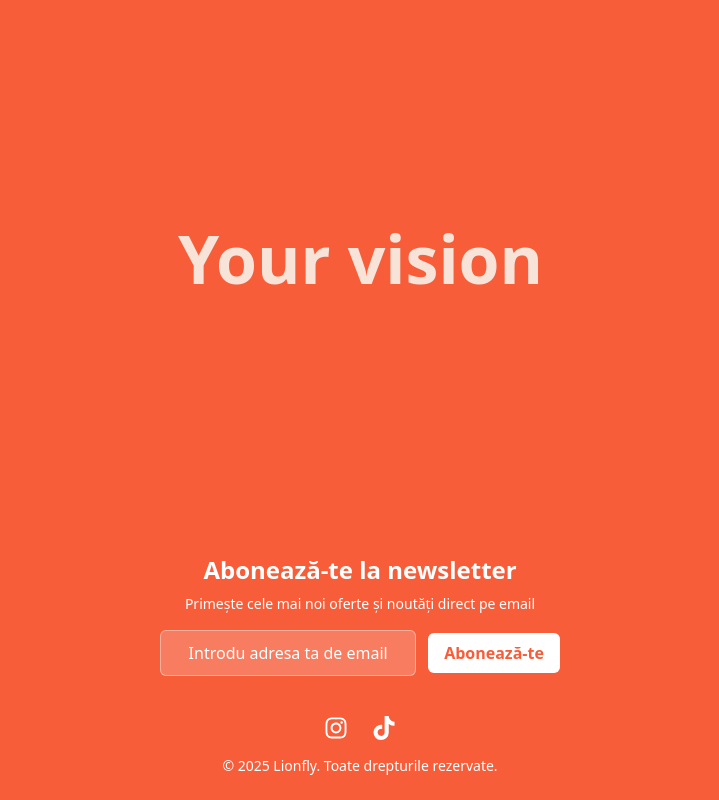
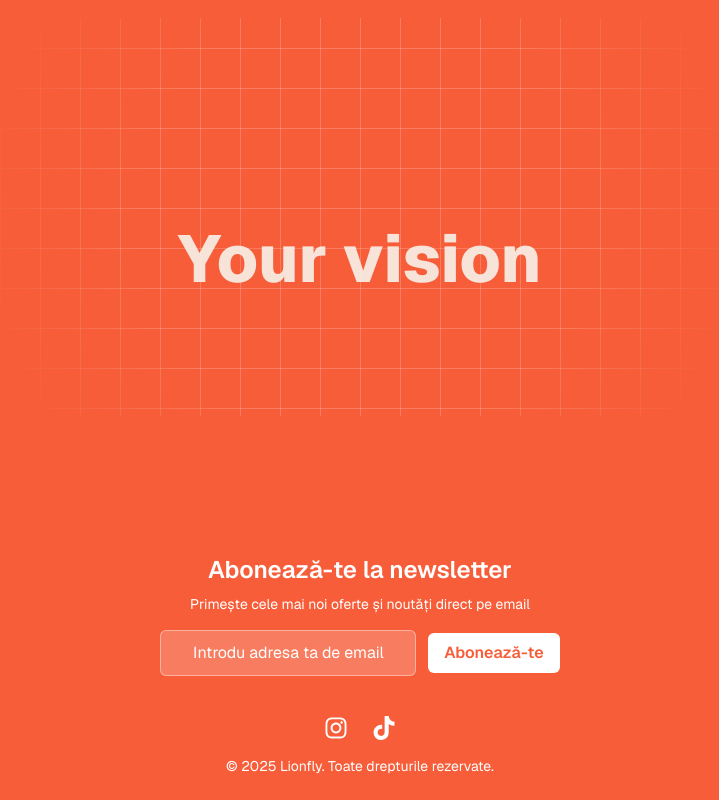
Before and after one commit to RaresC27/lionfly, a Next.js app: page / in a window 1280 px wide. Shown: the whole page, without its empty margins (280-999 px from the left). Built offline with nearby package versions, Linux system fonts and the light colour scheme.

Commit message:
Adaugat SMTP

```diff
--- /dev/null
+++ b/src/app/api/contact/route.ts
@@ -0,0 +1,46 @@
+import { NextResponse } from "next/server";
+import nodemailer from "nodemailer";
+
+export async function POST(req: Request) {
+  try {
+    const { name, email, message } = await req.json();
+
+    if (!name || !email || !message) {
+      return NextResponse.json(
+        { error: "Toate câmpurile sunt obligatorii." },
+        { status: 400 }
+      );
+    }
+
+    const transporter = nodemailer.createTransport({
+      host: process.env.SMTP_HOST,
+      port: Number(process.env.SMTP_PORT),
+      secure: false,
+      auth: {
+        user: process.env.SMTP_USER,
+        pass: process.env.SMTP_PASS,
+      },
+      tls: {
+        rejectUnauthorized: false,
+      },
+    });
+
+    await transporter.sendMail({
+      from: `"Lionfly" <${process.env.SMTP_USER}>`,
+      to: "rares.crainic27@gmail.com",
+      subject: `Mesaj de la ${name} | LIONFLY`,
+      text: message,
+      html: `<p><strong>Nume:</strong> ${name}</p>
+             <p><strong>Email:</strong> ${email}</p>
+             <p><strong>Mesaj:</strong><br/>${message}</p>`,
+    });
+
+    return NextResponse.json({ message: "Mesajul a fost trimis cu succes!" });
+  } catch (error) {
+    console.error("Contact API error:", error);
+    return NextResponse.json(
+      { error: "A apărut o eroare la trimiterea mesajului." },
+      { status: 500 }
+    );
+  }
+}
--- a/src/app/contact/page.tsx
+++ b/src/app/contact/page.tsx
@@ -2,8 +2,9 @@
 
 import { useState } from "react";
 import Link from "next/link";
-import { motion, AnimatePresence } from "framer-motion";
+import { motion } from "framer-motion";
 import { FaInstagram, FaTiktok } from "react-icons/fa";
+import HamburgerMenu from "../components/HamburgerMenu";
 
 export default function ContactPage() {
   const [name, setName] = useState("");
@@ -11,14 +12,12 @@ export default function ContactPage() {
   const [message, setMessage] = useState("");
   const [error, setError] = useState("");
   const [success, setSuccess] = useState("");
-  const [isMenuOpen, setIsMenuOpen] = useState(false);
-
-  const toggleMenu = () => setIsMenuOpen((v) => !v);
+  const [loading, setLoading] = useState(false);
 
   const validateEmail = (email: string) =>
     /^[^\s@]+@[^\s@]+\.[^\s@]+$/.test(email);
 
-  const handleSubmit = (e: React.FormEvent) => {
+  const handleSubmit = async (e: React.FormEvent) => {
     e.preventDefault();
 
     if (!name.trim()) {
@@ -42,68 +41,43 @@ export default function ContactPage() {
       return;
     }
 
+    setLoading(true);
     setError("");
-    setSuccess("Mesajul a fost trimis cu succes!");
-    setName("");
-    setEmail("");
-    setMessage("");
+    setSuccess("");
+
+    try {
+      const res = await fetch("/api/contact", {
+        method: "POST",
+        headers: { "Content-Type": "application/json" },
+        body: JSON.stringify({ name, email, message }),
+      });
+
+      const data = await res.json();
+
+      if (res.ok) {
+        setSuccess(data.message);
+        setName("");
+        setEmail("");
+        setMessage("");
+
+        // Mesajul dispare după 3 secunde
+        setTimeout(() => setSuccess(""), 3000);
+      } else {
+        setError(data.error || "A apărut o eroare.");
+      }
+    } catch {
+      setError("Eroare de conexiune.");
+    } finally {
+      setLoading(false);
+    }
   };
 
   return (
     <div className="relative flex flex-col min-h-screen w-full overflow-hidden bg-[rgb(247,93,57)] text-white">
       {/* HEADER */}
       <header className="fixed top-6 right-6 z-50 flex items-center gap-4 md:hidden">
-        {/* Burger menu */}
-        <button
-          onClick={toggleMenu}
-          aria-label="Toggle menu"
-          className="flex flex-col justify-between w-8 h-6 focus:outline-none"
-        >
-          <span
-            className={`block h-1 rounded bg-white transition-all duration-300 ${
-              isMenuOpen ? "rotate-45 translate-y-2 w-8" : "w-8"
-            }`}
-          />
-          <span
-            className={`block h-1 rounded bg-white transition-all duration-300 ${
-              isMenuOpen ? "opacity-0 w-5" : "w-5"
-            }`}
-          />
-          <span
-            className={`block h-1 rounded bg-white transition-all duration-300 ${
-              isMenuOpen ? "-rotate-45 -translate-y-2 w-8" : "w-4"
-            }`}
-          />
-        </button>
+        <HamburgerMenu />
       </header>
-
-      {/* MENIU */}
-      <AnimatePresence>
-        {isMenuOpen && (
-          <motion.nav
-            initial={{ y: "-100%" }}
-            animate={{ y: 0 }}
-            exit={{ y: "-100%" }}
-            transition={{ type: "spring", stiffness: 260, damping: 30 }}
-            className="fixed top-0 left-0 w-full h-full flex flex-col justify-center items-center gap-10 z-40 bg-[rgb(247,93,57)] text-white"
-          >
-            {["Acasa", "Despre noi", "Portofoliu", "Contact"].map((item) => {
-              const href =
-                item === "Acasa" ? "/" : item === "Contact" ? "/contact" : "#";
-              return (
-                <Link
-                  key={item}
-                  href={href}
-                  onClick={() => setIsMenuOpen(false)}
-                  className="text-3xl font-semibold hover:underline"
-                >
-                  {item}
-                </Link>
-              );
-            })}
-          </motion.nav>
-        )}
-      </AnimatePresence>
 
       {/* BREADCRUMB */}
       <nav
@@ -136,7 +110,7 @@ export default function ContactPage() {
 
         <form
           onSubmit={handleSubmit}
-          className="flex flex-col gap-5 w-full max-w-lg"
+          className="flex flex-col gap-5 w-full max-w-lg relative"
         >
           <input
             type="text"
@@ -176,9 +150,13 @@ export default function ContactPage() {
 
           <button
             type="submit"
-            className="font-semibold px-6 py-3 rounded-md transition-colors duration-300 bg-white text-[rgb(247,93,57)] hover:bg-gray-200"
+            disabled={loading}
+            className="font-semibold px-6 py-3 rounded-md transition-colors duration-300 bg-white text-[rgb(247,93,57)] hover:bg-gray-200 flex justify-center items-center gap-2"
           >
-            Trimite
+            {loading && (
+              <span className="w-5 h-5 border-2 border-white border-t-transparent rounded-full animate-spin" />
+            )}
+            {loading ? "Se trimite..." : "Trimite"}
           </button>
         </form>
 
--- a/src/app/layout.tsx
+++ b/src/app/layout.tsx
@@ -1,16 +1,8 @@
 import type { Metadata } from "next";
-import { Geist, Geist_Mono } from "next/font/google";
+import { GeistSans } from "geist/font/sans";
+import { GeistMono } from "geist/font/mono";
+
 import "./globals.css";
-
-const geistSans = Geist({
-  variable: "--font-geist-sans",
-  subsets: ["latin"],
-});
-
-const geistMono = Geist_Mono({
-  variable: "--font-geist-mono",
-  subsets: ["latin"],
-});
 
 export const metadata: Metadata = {
   title: "LIONFLY | Fly Your Vision",
@@ -27,12 +19,8 @@ export default function RootLayout({
   children: React.ReactNode;
 }>) {
   return (
-    <html lang="en">
-      <body
-        className={`${geistSans.variable} ${geistMono.variable} antialiased`}
-      >
-        {children}
-      </body>
+    <html lang="en" className={`${GeistSans.variable} ${GeistMono.variable}`}>
+      <body>{children}</body>
     </html>
   );
 }
--- a/src/app/page.tsx
+++ b/src/app/page.tsx
@@ -93,8 +93,31 @@ export default function LandingPage() {
         <HamburgerMenu />
       </header>
 
-      {/* Main animation */}
       <main className="flex-grow flex flex-col items-center justify-center pt-16 -translate-y-8 space-y-4 relative">
+        {/* Background grid doar în jurul textului */}
+        <div
+          className="absolute inset-0 flex items-center justify-center"
+          style={{
+            backgroundImage: `
+        linear-gradient(to right, rgba(255,255,255,0.2) 1px, transparent 1px),
+        linear-gradient(to bottom, rgba(255,255,255,0.2) 1px, transparent 1px)
+      `,
+            backgroundSize: "40px 40px",
+            WebkitMaskImage:
+              "radial-gradient(circle at center, rgba(0,0,0,1) 40%, rgba(0,0,0,0) 70%)",
+            WebkitMaskRepeat: "no-repeat",
+            WebkitMaskPosition: "center",
+            WebkitMaskSize: "80% 80%",
+            maskImage:
+              "radial-gradient(circle at center, rgba(0,0,0,1) 40%, rgba(0,0,0,0) 70%)",
+            maskRepeat: "no-repeat",
+            maskPosition: "center",
+            maskSize: "80% 80%",
+            pointerEvents: "none",
+            zIndex: 0,
+          }}
+        ></div>
+
         <AnimatePresence mode="wait">
           {step === "logo" && (
             <motion.img
@@ -110,14 +133,14 @@ export default function LandingPage() {
                 rotate: { duration: 2.5, ease: "easeInOut" },
                 scale: { duration: 0.8 },
               }}
-              className="w-64 h-64"
+              className="w-64 h-64 relative z-10"
             />
           )}
 
           {step === "text" && (
             <motion.h1
               key={phrases[phraseIndex]}
-              className="text-6xl font-extrabold text-center"
+              className="text-6xl font-extrabold text-center relative z-10"
               style={{ color: "#f7f0e8", lineHeight: "1.2" }}
               initial={{ scale: 0.9, opacity: 0, y: 20 }}
               animate={{ scale: 1.1, opacity: 1, y: 0 }}
```
